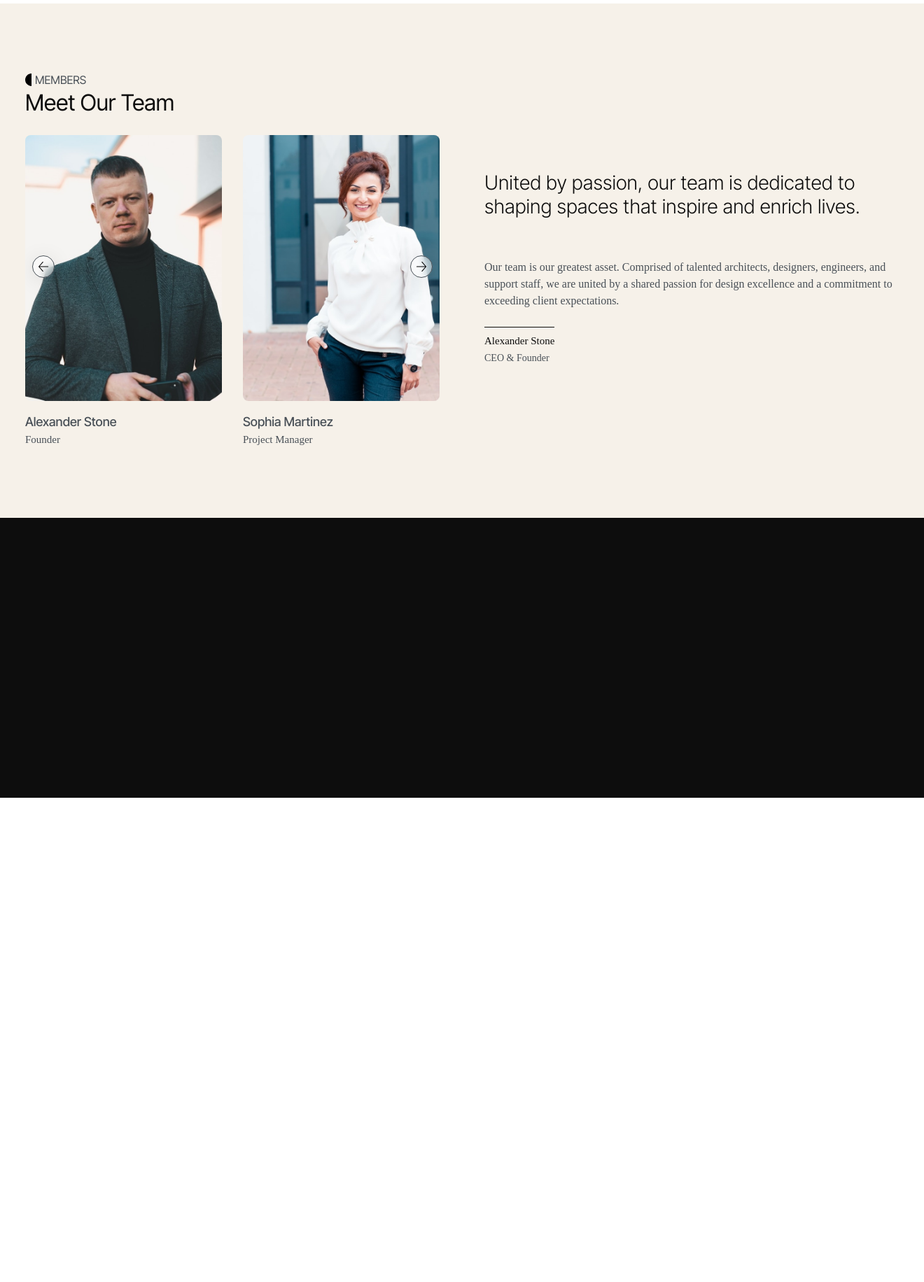
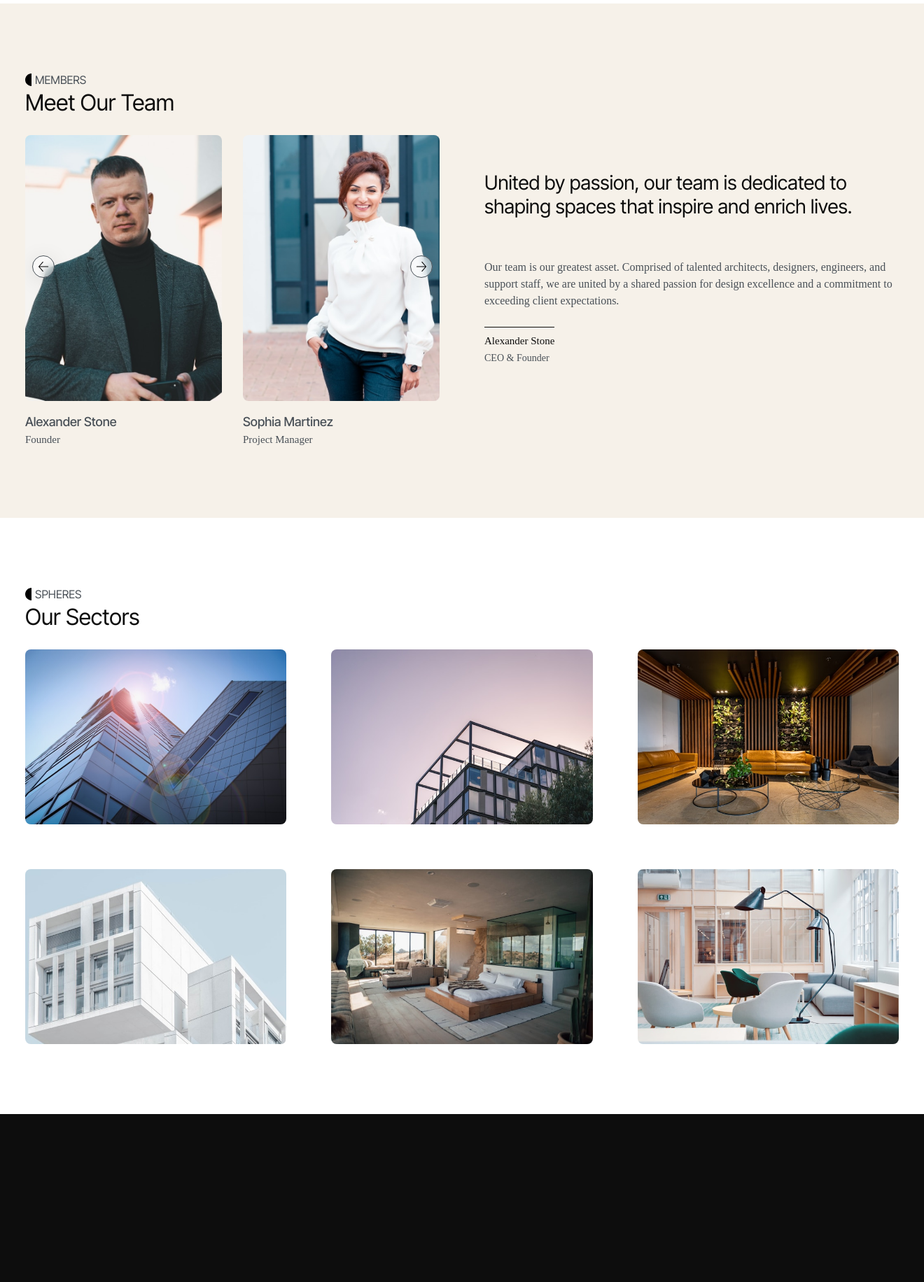
Before and after one commit to mariovida/zona, a PHP site: page /about-us in a window 1320 px wide. Shown: the part 1780-3612 px from the top of the page at 70% size. Before the commit the page ends 2920 px from the top, so only its background shows below. Run offline with PHP 8.4, Linux system fonts and the light colour scheme; some libraries are stand-ins or nearby versions; some web fonts are replaced.

Commit message:
sectors section

```diff
--- a/about-us.php
+++ b/about-us.php
@@ -193,11 +193,68 @@
                     </div>
                 </div>
                 <div class="col-6 d-flex flex-column justify-content-center" style="margin-top:-65px">
-                    <h2>United by passion, our team is dedicated to shaping spaces that inspire and enrich lives.</h2>
+                    <h2 class="fw-400">United by passion, our team is dedicated to shaping spaces that inspire and enrich lives.</h2>
                     <p>Our team is our greatest asset. Comprised of talented architects, designers, engineers, and support staff, we are united by a shared passion for design excellence and a commitment to exceeding client expectations.</p>
                     <div class="quote">
                         <p>Alexander Stone</p>
                         <span>CEO & Founder</span>
+                    </div>
+                </div>
+            </div>
+        </div>
+    </section>
+
+    <section class="sectors">
+        <div class="wrapper">
+            <div class="row">
+                <div class="col-12">
+                    <h6><img src="./assets/sub-icon.svg" />SPHERES</h6>
+                </div>
+                <div class="col-12">
+                    <h3>Our Sectors</h3>
+                </div>
+            </div>
+            <div class="row" style="--bs-gutter-x:4rem;--bs-gutter-y:4rem">
+                <div class="col-4">
+                    <div class="sectors_box">
+                        <div class="sectors_box-image">
+                            <img src="./images/sector_1.jpg" />
+                        </div>
+                    </div>
+                </div>
+                <div class="col-4">
+                    <div class="sectors_box">
+                        <div class="sectors_box-image">
+                            <img src="./images/sector_2.jpg" />
+                        </div>
+                    </div>
+                </div>
+                <div class="col-4">
+                    <div class="sectors_box">
+                        <div class="sectors_box-image">
+                            <img src="./images/sector_3.jpg" />
+                        </div>
+                    </div>
+                </div>
+                <div class="col-4">
+                    <div class="sectors_box">
+                        <div class="sectors_box-image">
+                            <img src="./images/sector_4.jpg" />
+                        </div>
+                    </div>
+                </div>
+                <div class="col-4">
+                    <div class="sectors_box">
+                        <div class="sectors_box-image">
+                            <img src="./images/sector_5.jpg" />
+                        </div>
+                    </div>
+                </div>
+                <div class="col-4">
+                    <div class="sectors_box">
+                        <div class="sectors_box-image">
+                            <img src="./images/sector_6.jpg" />
+                        </div>
                     </div>
                 </div>
             </div>
--- /dev/null
+++ b/css/sectors.css
@@ -0,0 +1,13 @@
+.sectors {
+  padding: 100px 0;
+}
+.sectors_box-image {
+  height: 250px;
+  border-radius: 8px;
+  overflow: hidden;
+}
+.sectors_box-image img {
+  object-fit: cover;
+  width: 100%;
+  height: 100%;
+}
--- a/style.css
+++ b/style.css
@@ -19,6 +19,7 @@
 @import "css/experties.css";
 @import "css/accordion.css";
 @import "css/members.css";
+@import "css/sectors.css";
 
 * {
   margin: 0;
```
Also changed, not shown: images/sector_1.jpg (added), images/sector_2.jpg (added), images/sector_3.jpg (added), images/sector_4.jpg (added), images/sector_5.jpg (added), images/sector_6.jpg (added).
